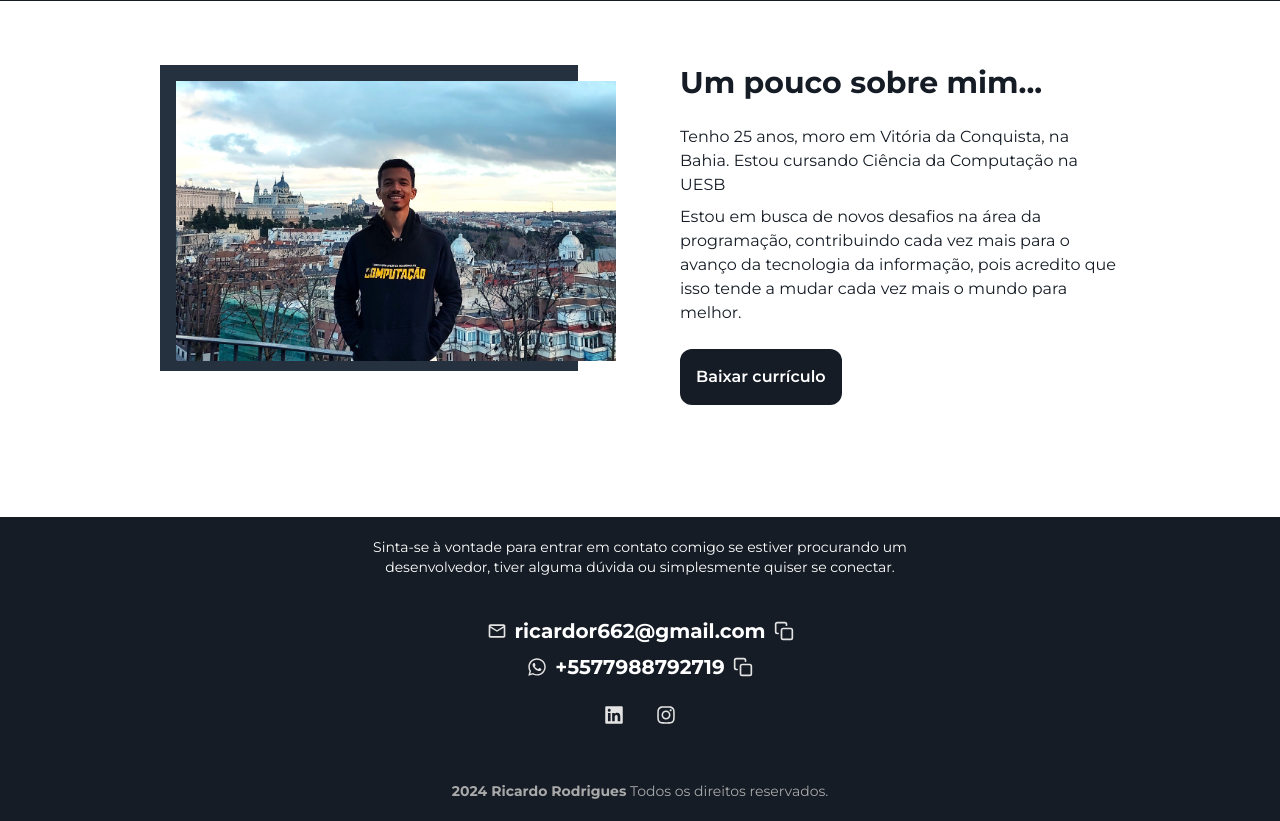
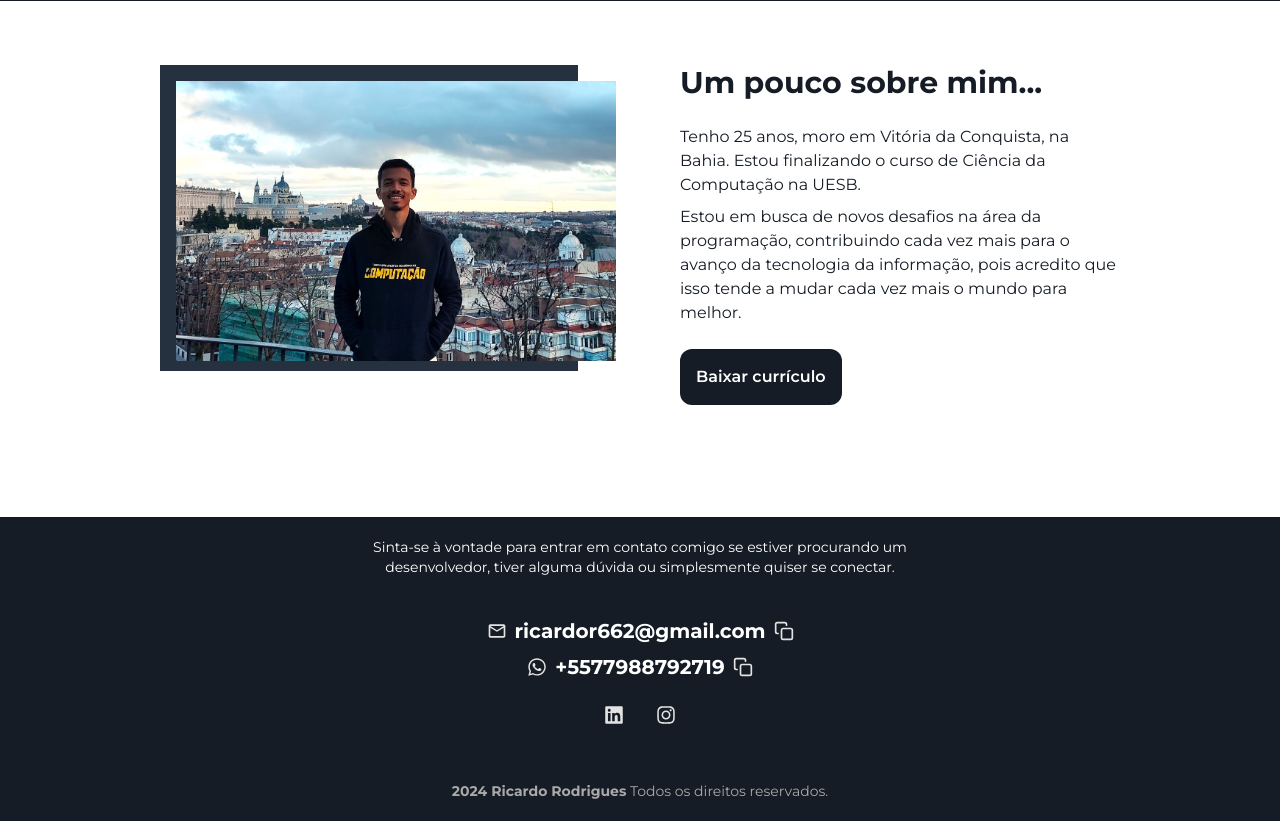
Before and after one commit to ricardorodriguespes17/ricardo-web, a Next.js app: page / in a window 1280 px wide. Shown: the part 800-1621 px from the top of the page. Built offline with nearby package versions, Linux system fonts and the light colour scheme.

Commit message:
refactor: about session details

```diff
--- a/src/components/sessions/AboutSession.tsx
+++ b/src/components/sessions/AboutSession.tsx
@@ -17,7 +17,7 @@ const AboutSession = () => {
     <BaseSession>
       <div className="flex w-full gap-20">
         <div className="w-[500px] flex-1 relative">
-          <div className="bg-dark-90 w-[95%] h-[90%] absolute z-[1]" />
+          <div className="bg-dark-90 dark:bg-green-dark w-[95%] h-[90%] absolute z-[1]" />
 
           <Image
             src={AboutImg}
@@ -32,7 +32,7 @@ const AboutSession = () => {
           <div className="flex flex-col gap-2 h-full">
             <p>
               Tenho {age} anos, moro em Vitória da Conquista, na Bahia. Estou
-              cursando Ciência da Computação na UESB
+              finalizando o curso de Ciência da Computação na UESB.
             </p>
             <p>
               Estou em busca de novos desafios na área da programação,
```
